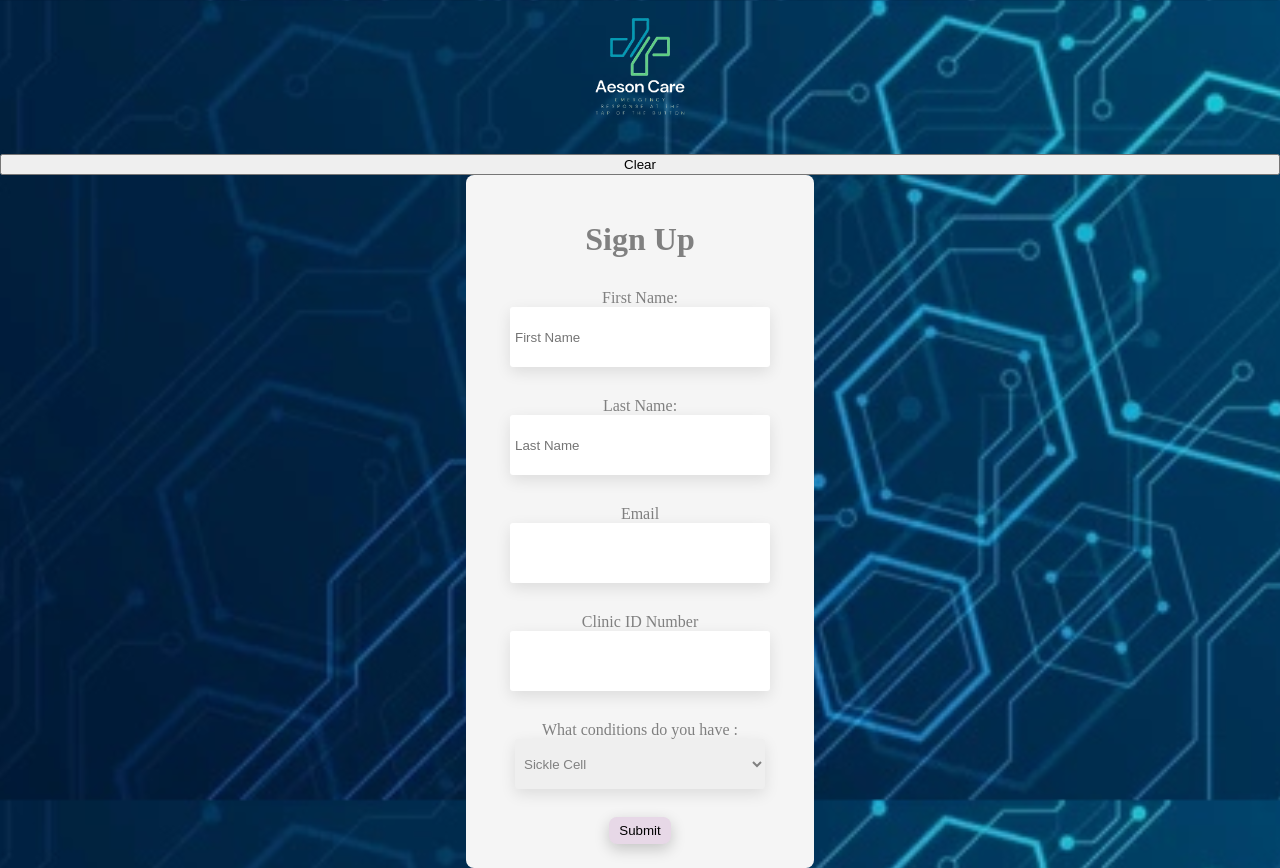
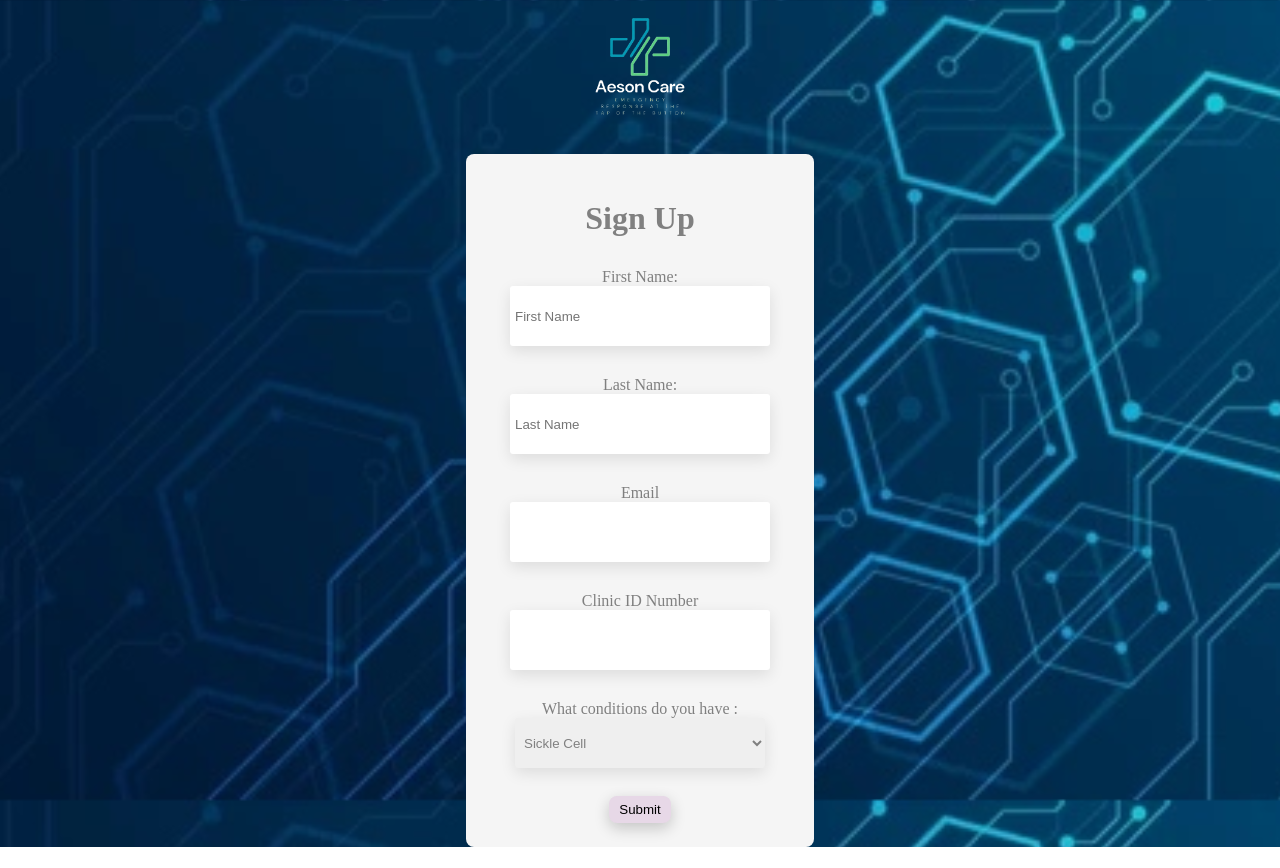
Before and after one commit to Perekada/Aeson-care, a React (Create React App) app: page /signup in a window 1280 px wide. After the commit the page ends 847 px from the top, so only its background shows below. Built offline with nearby package versions, Linux system fonts and the light colour scheme.

Commit message:
new deploy

```diff
--- a/src/App.js
+++ b/src/App.js
@@ -19,7 +19,7 @@ function App() {
 						alt=''
 					/>
 				</a>
-				<button onClick={e => {window.localStorage.clear('student')}}>Clear</button>
+				{/* <button onClick={e => {window.localStorage.clear('student')}}>Clear</button> */}
 				<Routes>
 					<Route
 						exact
```
